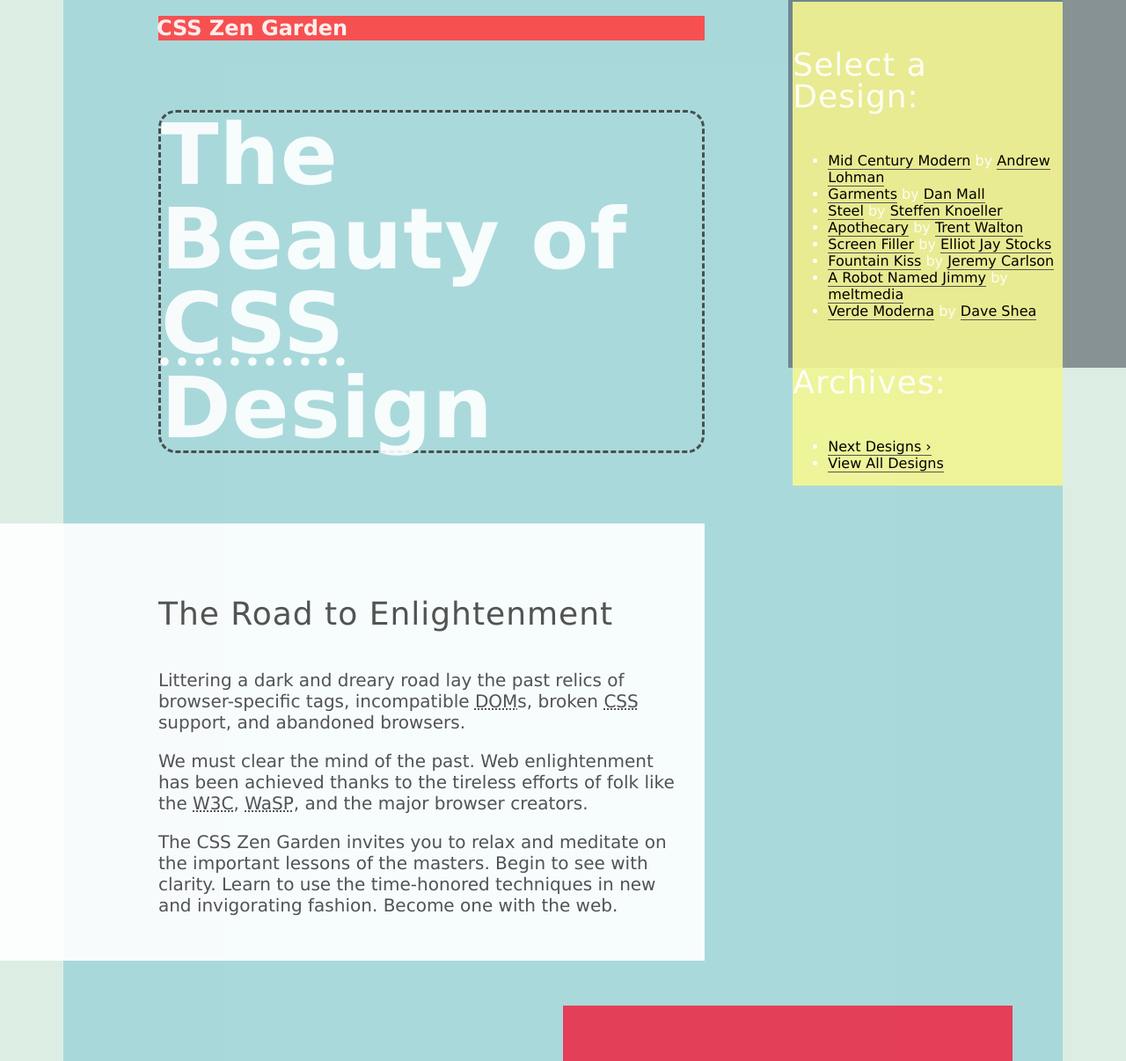
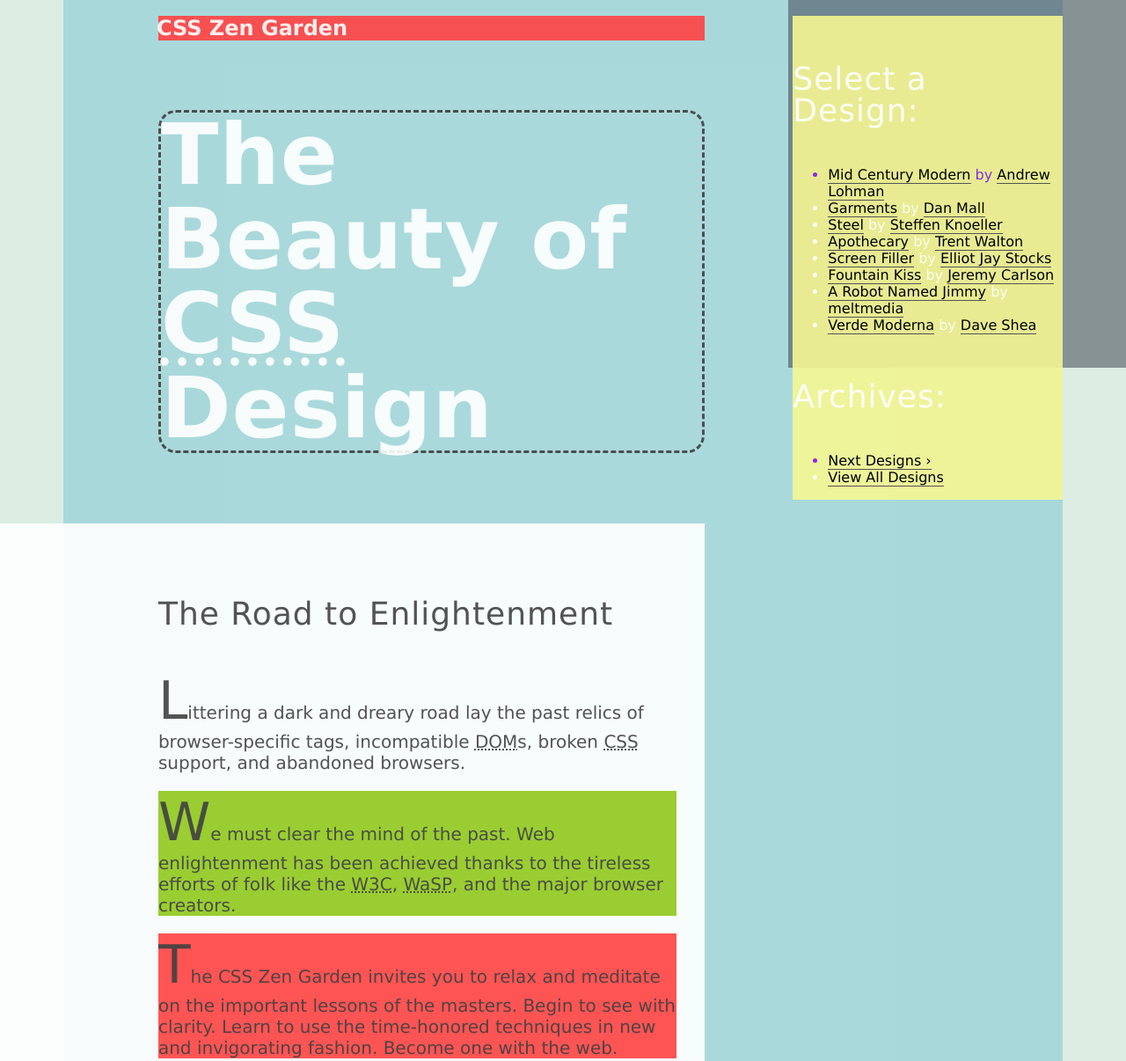
Before and after one commit to vlangner/workspaceCSS_2022, a website: page index.html in a window 1280 px wide. Shown: the part 182-1388 px from the top of the page at 88% size. Drawn offline with Linux system fonts and the light colour scheme; a web font is replaced by a local one.

Commit message:
done 0928 exercise

```diff
--- a/css/main.css
+++ b/css/main.css
@@ -201,9 +201,33 @@
   border: 0px;
 }
 
+/* hover over active practice */
+p:active{
+  border: 5px solid brown;
+}
 
+p{
+  visibility: visible;
+}
 
+h3:active ~p{
+  visibility: hidden;
+}
 
+li:first-of-type{
+  color:blueviolet;
+}
+
+p::first-letter{
+  font-size: 300%;
+}
+
+p:nth-child(3n){
+  background-color: yellowgreen;
+}
+p:nth-child(3n+1){
+  background-color: hsla(0,100%,63%,0.9);
+}
 
 
 /**	05	Media  **/
```
